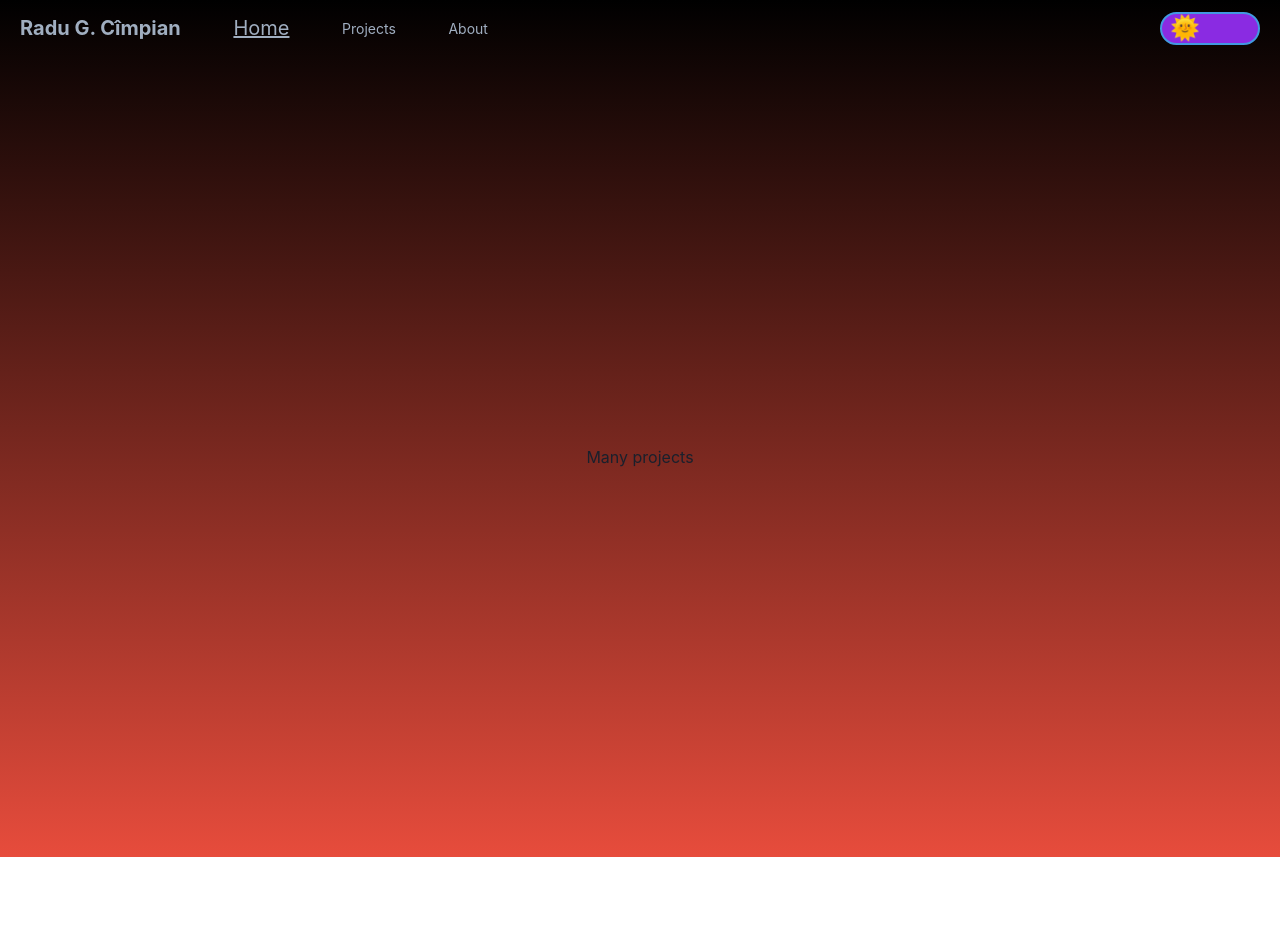
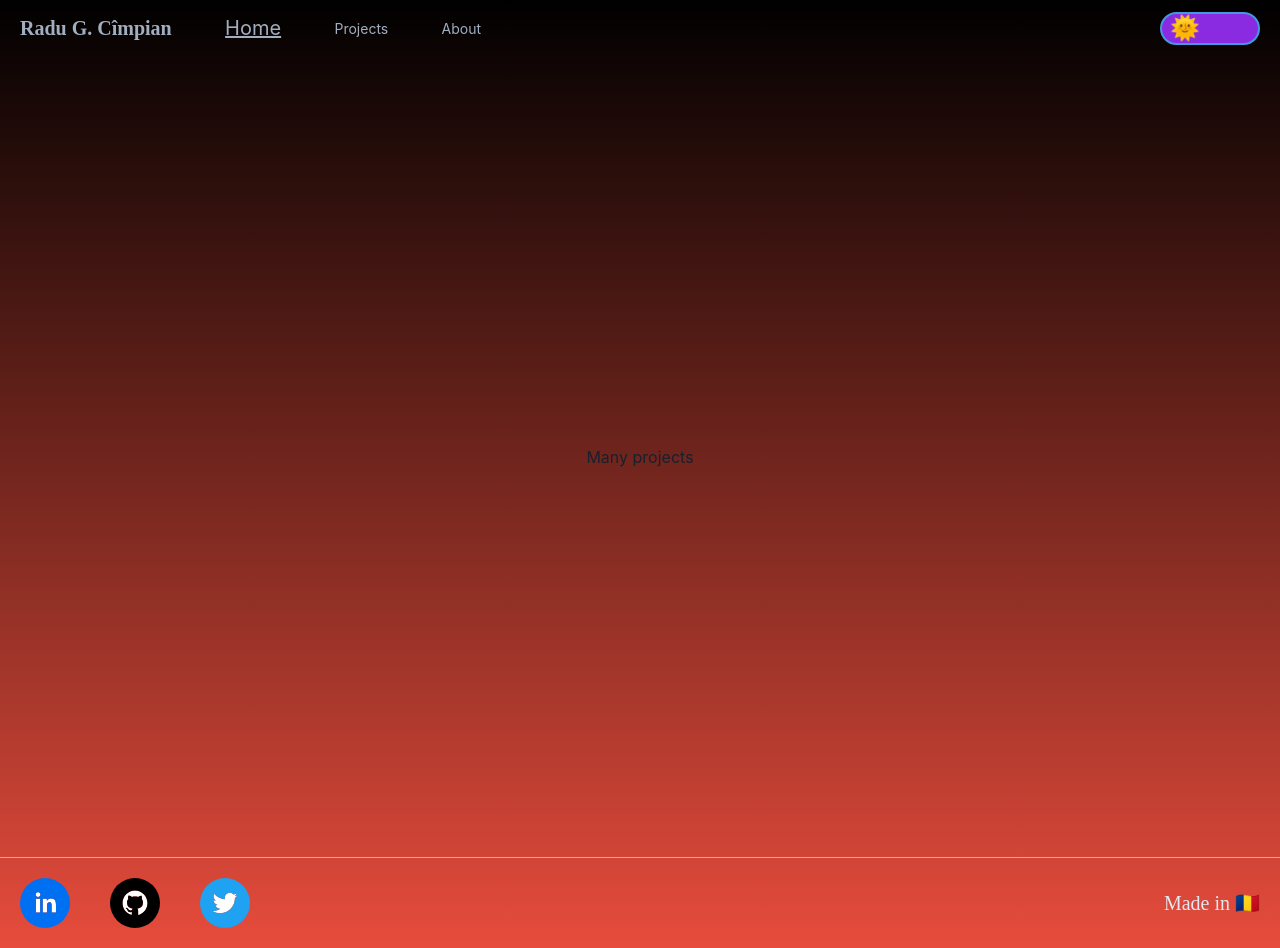
Before and after one commit to cimpianRadu/personal-website, a Next.js app: page /projects in a window 1280 px wide. Before the commit the page ends 857 px from the top, so only its background shows below. Built offline with nearby package versions, Linux system fonts and the light colour scheme.

Commit message:
feat: add social icons and links

```diff
--- a/components/Footer/Footer.js
+++ b/components/Footer/Footer.js
@@ -1,15 +1,38 @@
-import { Flex, Box } from '@chakra-ui/layout';
+import { Flex, Box, Divider, Text, Spacer, HStack } from '@chakra-ui/layout';
 import { NavigationMobile } from '../NavigationMobile/NavigationMobile';
-import { routes } from '../../constants';
+import { ROUTES, SOCIAL_MEDIA_URL } from '../../constants';
+import { SocialIcon } from 'react-social-icons';
 
 export const Footer = () => {
   return (
-    <>
-      <Flex flex={1}>
+    <footer>
+      <Divider orientation="horizontal" />
+      <Flex flex={1} paddingY={5} paddingX={5} alignItems="center">
         <Box display={['flex', 'flex', 'none']}>
-          <NavigationMobile routes={routes} />
+          <NavigationMobile routes={ROUTES} />
         </Box>
+        <HStack spacing={10}>
+          <SocialIcon
+            url={SOCIAL_MEDIA_URL.LINKEDIN}
+            bgColor="#0070f3"
+            fgColor="white"
+          />
+          <SocialIcon
+            url={SOCIAL_MEDIA_URL.GITHUB}
+            bgColor="black"
+            fgColor="white"
+          />
+          <SocialIcon
+            url={SOCIAL_MEDIA_URL.TWEETER}
+            bgColor="#1ea2f1"
+            fgColor="white"
+          />
+        </HStack>
+        <Spacer />
+        <Text color="gray.200" fontFamily="cursive" fontSize="xl">
+          Made in 🇷🇴
+        </Text>
       </Flex>
-    </>
+    </footer>
   );
 };
--- a/components/Header/Header.js
+++ b/components/Header/Header.js
@@ -1,7 +1,7 @@
 import { Heading, Flex, Spacer } from '@chakra-ui/react';
 import { SwithWithIcons } from '../SwitchWithIcons/SwitchWithIcons';
 import { Navigation } from '../Navigation/Navigation';
-import { routes } from '../../constants';
+import { ROUTES } from '../../constants';
 
 export const Header = () => (
   <Flex
@@ -12,11 +12,11 @@ export const Header = () => (
     top={0}
   >
     <Flex alignItems="center">
-      <Heading size="md" color="gray.400">
+      <Heading fontFamily="cursive" size="md" color="gray.400">
         Radu G. Cîmpian
       </Heading>
     </Flex>
-    <Navigation routes={routes} />
+    <Navigation routes={ROUTES} />
     <Spacer />
     <Flex flex={1} justifyContent="flex-end" alignItems="flex-end">
       <SwithWithIcons />
--- a/constants.js
+++ b/constants.js
@@ -1,5 +1,11 @@
-export const routes = [
+export const ROUTES = [
   { href: '/', title: 'Home' },
   { href: '/projects', title: 'Projects' },
   { href: '/about', title: 'About' },
 ];
+
+export const SOCIAL_MEDIA_URL = {
+  LINKEDIN: 'https://www.linkedin.com/in/radu-cimpian-25372073/',
+  GITHUB: 'https://github.com/cimpianRadu',
+  TWEETER: 'https://twitter.com/RCimpian',
+};
--- a/package.json
+++ b/package.json
@@ -15,6 +15,7 @@
     "framer-motion": "^4",
     "next": "10.1.3",
     "react": "17.0.2",
-    "react-dom": "17.0.2"
+    "react-dom": "17.0.2",
+    "react-social-icons": "^5.1.1"
   }
 }
```
Also changed, not shown: pages/index.js (+0 -11 lines), 1 other file (tests, documents, lock files or other folders).
